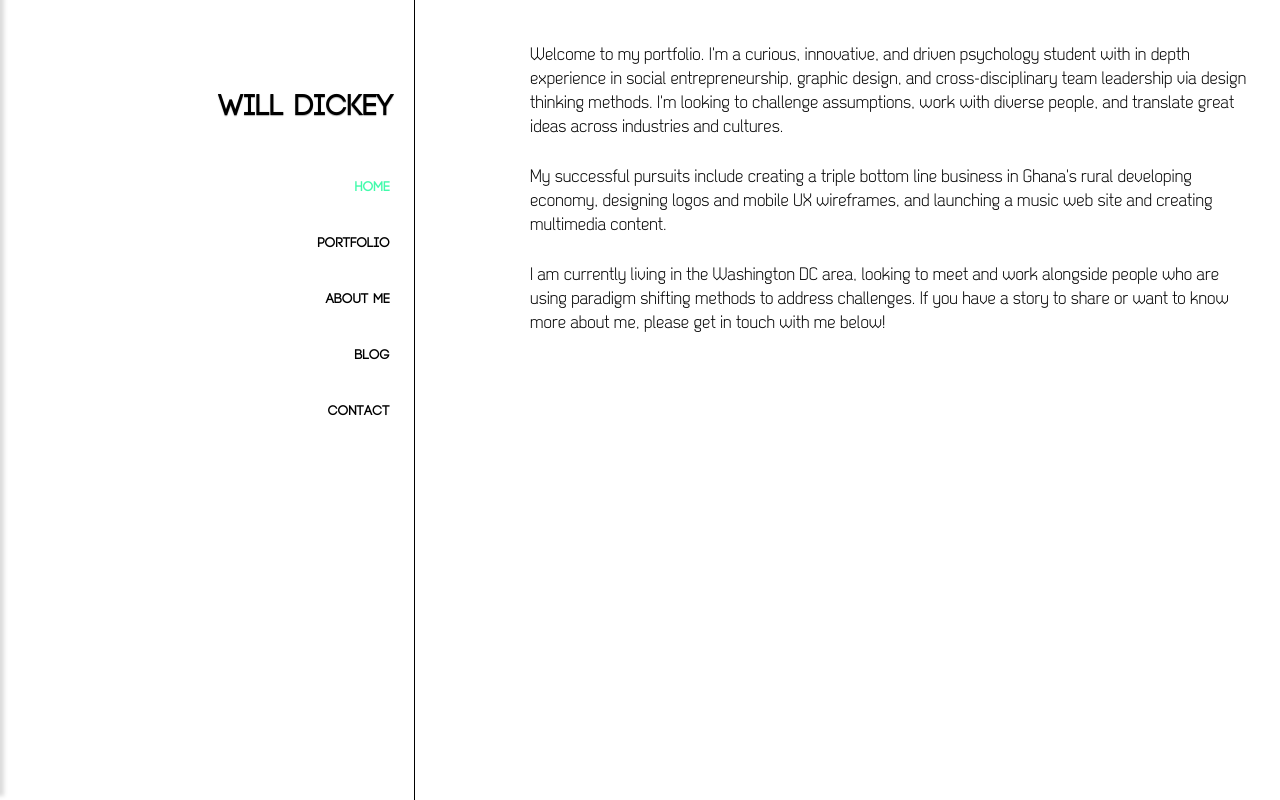
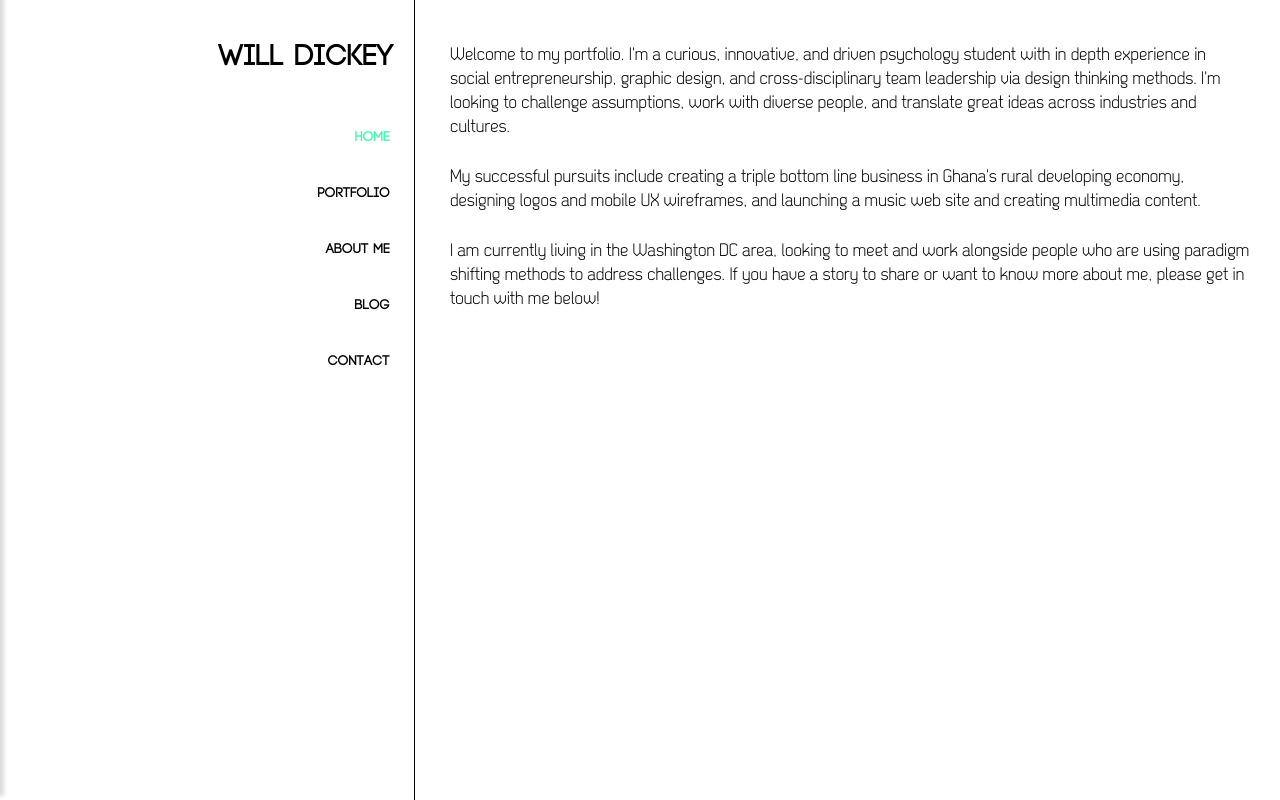
Before and after one commit to wfdickey/wfdickey.github.io, a plain HTML site: page yo/index.html in a window 1280 px wide. Drawn offline with Linux system fonts and the light colour scheme.

Commit message:
initial commit

```diff
--- a/yo/CSS/style3.css
+++ b/yo/CSS/style3.css
@@ -62,6 +62,10 @@ body {
     background-color: rgba(255,255,255,.3);
 }
 
+.right {}
+
+}
+
 #header{
     position: fixed;
     z-index: 2000;
@@ -75,7 +79,6 @@ body {
     font-weight: 400;
     text-transform: uppercase;
     color: black;
-    text-shadow: 0px 1px 1px rgba(0,0,0,0.3);
     padding: 20px;
     text-align: right;
 }
@@ -106,7 +109,7 @@ body {
     color: #ddd;
 }
 .content{
-    left: 500px;
+    left: 420px;
     top: 0px;
     position: absolute;
     padding-bottom: 30px;
--- a/yo/index.html
+++ b/yo/index.html
@@ -14,7 +14,7 @@
 	<meta name="author" content="Will Dickey" />
 	<link rel="shortcut icon" href="../favicon.ico">
 	<link rel="stylesheet" type="text/css" href="css/style3.css" />
-	<link href="CSS/normalize.css" rel='stylesheet' type='text/css'>
+	<link href="CSS/normalize.css" rel='stylesheet' type='text/css'
 
 </head>
 <body>
```
